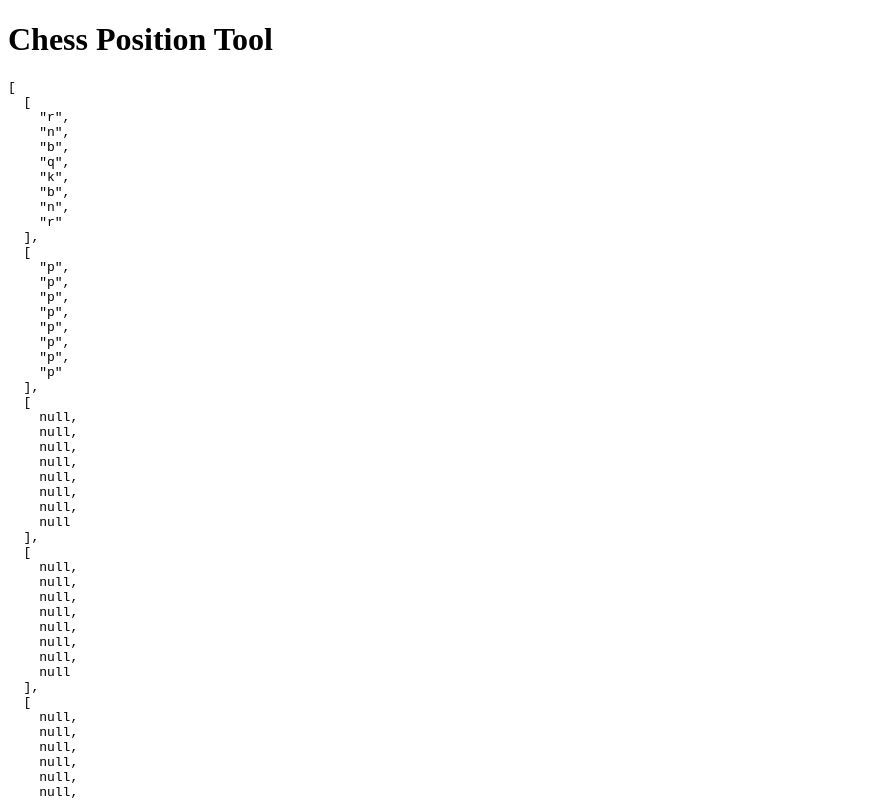
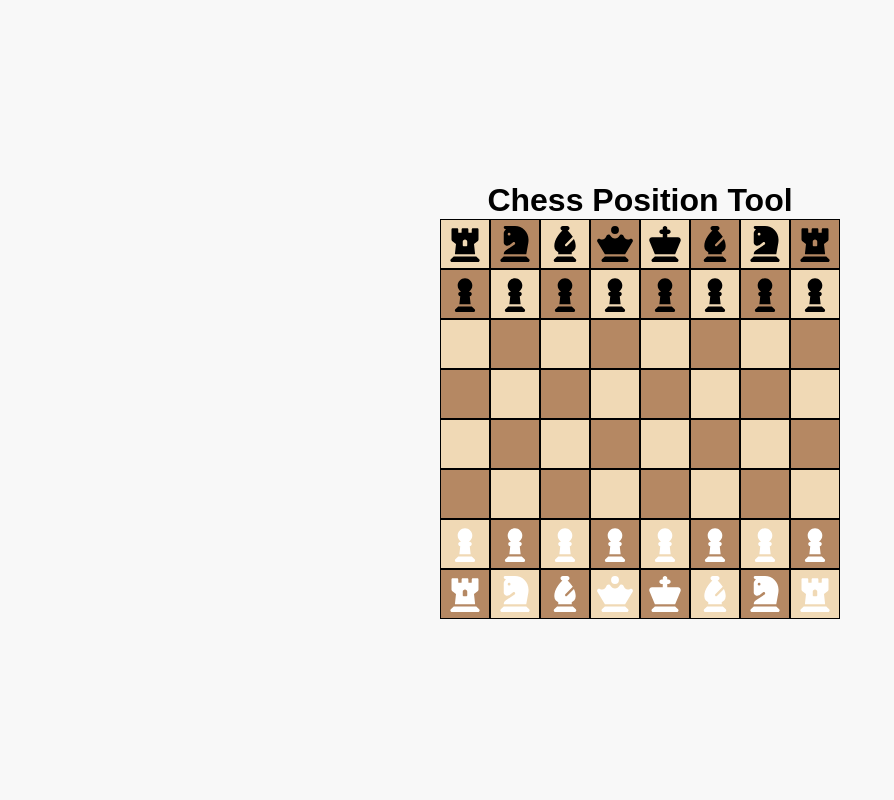
Before and after one commit to kraig-hebert/chess-position-tool, a React (Vite) app: page / in a window 1280 px wide. Shown: the top 800 px of the page, without its empty margins (0-894 px from the left). Built offline with nearby package versions, Linux system fonts and the light colour scheme.

Commit message:
board renders with pieces, and pieces can now move to whatever square with no rules

```diff
--- a/package.json
+++ b/package.json
@@ -1,7 +1,8 @@
 {
   "dependencies": {
     "react": "^19.0.0",
-    "react-dom": "^19.0.0"
+    "react-dom": "^19.0.0",
+    "react-icons": "^5.5.0"
   },
   "devDependencies": {
     "@vitejs/plugin-react": "^4.3.4",
--- a/src/App.jsx
+++ b/src/App.jsx
@@ -1,14 +1,13 @@
 import React from "react";
-import { useGameState } from "./context/GameStateProvider";
+
+import Board from "./components/board/Board";
+import "./appStyles.css";
 
 const App = () => {
-  const { board } = useGameState();
-
   return (
-    <div>
+    <div id="app">
       <h1>Chess Position Tool</h1>
-      <pre>{JSON.stringify(board, null, 2)}</pre>{" "}
-      {/* Temporary: Displays the board as JSON */}
+      <Board />
     </div>
   );
 };
--- /dev/null
+++ b/src/appStyles.css
@@ -0,0 +1,6 @@
+#app {
+  display: flex;
+  flex-direction: column;
+  align-items: center;
+  justify-content: center;
+}
--- /dev/null
+++ b/src/components/board/Board.jsx
@@ -0,0 +1,71 @@
+import React from "react";
+import { useGameState } from "../../context/GameStateProvider";
+import {
+  FaChessPawn,
+  FaChessRook,
+  FaChessKnight,
+  FaChessBishop,
+  FaChessQueen,
+  FaChessKing,
+} from "react-icons/fa6";
+
+import "./boardStyles.css"; // Import the CSS file
+
+const pieceIcons = {
+  p: <FaChessPawn className="piece black" />,
+  r: <FaChessRook className="piece black" />,
+  n: <FaChessKnight className="piece black" />,
+  b: <FaChessBishop className="piece black" />,
+  q: <FaChessQueen className="piece black" />,
+  k: <FaChessKing className="piece black" />,
+  P: <FaChessPawn className="piece white" />,
+  R: <FaChessRook className="piece white" />,
+  N: <FaChessKnight className="piece white" />,
+  B: <FaChessBishop className="piece white" />,
+  Q: <FaChessQueen className="piece white" />,
+  K: <FaChessKing className="piece white" />,
+};
+
+const Board = () => {
+  const { board, setBoard, selectedPiece, setSelectedPiece } = useGameState();
+
+  const handleSquareClick = (row, col) => {
+    const piece = board[row][col];
+
+    if (selectedPiece) {
+      const newBoard = board.map((r) => [...r]);
+      newBoard[selectedPiece.row][selectedPiece.col] = null;
+      newBoard[row][col] = selectedPiece.piece;
+      setBoard(newBoard);
+      setSelectedPiece(null);
+    } else if (piece) setSelectedPiece({ row, col, piece });
+  };
+
+  return (
+    <div className="board">
+      {board.map((row, rowIndex) =>
+        row.map((piece, colIndex) => {
+          const isDark = (rowIndex + colIndex) % 2 !== 0;
+          const isSelected =
+            selectedPiece &&
+            selectedPiece.row === rowIndex &&
+            selectedPiece.col === colIndex;
+
+          return (
+            <div
+              key={`${rowIndex}-${colIndex}`}
+              className={`square ${isDark ? "dark" : "light"} ${
+                isSelected ? "selected" : ""
+              }`}
+              onClick={() => handleSquareClick(rowIndex, colIndex)}
+            >
+              {piece && pieceIcons[piece]}
+            </div>
+          );
+        })
+      )}
+    </div>
+  );
+};
+
+export default Board;
--- /dev/null
+++ b/src/components/board/boardStyles.css
@@ -0,0 +1,53 @@
+.board {
+  display: grid;
+  grid-template-columns: repeat(8, 50px);
+  grid-template-rows: repeat(8, 50px);
+  width: 400px;
+  height: 400px;
+}
+
+.square {
+  width: 50px;
+  height: 50px;
+  display: flex;
+  align-items: center;
+  justify-content: center;
+  border: 1px solid black;
+  background-color: beige;
+}
+
+.light {
+  background-color: #f0d9b5; /* Light beige */
+}
+
+.dark {
+  background-color: #b58863; /* Brown */
+}
+
+.piece {
+  font-size: 36px;
+  user-select: none;
+}
+
+.white {
+  color: white;
+}
+
+.black {
+  color: black;
+}
+
+.selected {
+  position: relative;
+}
+
+.selected::after {
+  content: "";
+  position: absolute;
+  top: -2px;
+  left: -2px;
+  right: -2px;
+  bottom: -2px;
+  border: 3px solid yellow;
+  pointer-events: none; /* Ensures it doesn’t interfere with clicks */
+}
--- a/src/context/GameStateProvider.jsx
+++ b/src/context/GameStateProvider.jsx
@@ -15,9 +15,12 @@ const GameStateContext = createContext();
 
 export const GameStateProvider = ({ children }) => {
   const [board, setBoard] = useState(initialBoard());
+  const [selectedPiece, setSelectedPiece] = useState(null);
 
   return (
-    <GameStateContext.Provider value={{ board, setBoard }}>
+    <GameStateContext.Provider
+      value={{ board, setBoard, selectedPiece, setSelectedPiece }}
+    >
       {children}
     </GameStateContext.Provider>
   );
--- /dev/null
+++ b/src/global.css
@@ -0,0 +1,18 @@
+/* CSS Reset */
+* {
+  margin: 0;
+  padding: 0;
+  box-sizing: border-box;
+}
+
+html,
+body {
+  height: 100%;
+  font-family: Arial, sans-serif;
+  background-color: #f8f8f8;
+  display: flex;
+  align-items: center;
+  justify-content: center;
+  height: 100vh;
+  margin: 0;
+}
--- a/src/main.jsx
+++ b/src/main.jsx
@@ -3,6 +3,7 @@ import ReactDOM from "react-dom/client";
 import { GameStateProvider } from "./context/GameStateProvider";
 
 import App from "./App";
+import "./global.css";
 
 ReactDOM.createRoot(document.getElementById("root")).render(
   <GameStateProvider>
```
Also changed, not shown: 1 other file (tests, documents, lock files or other folders).
